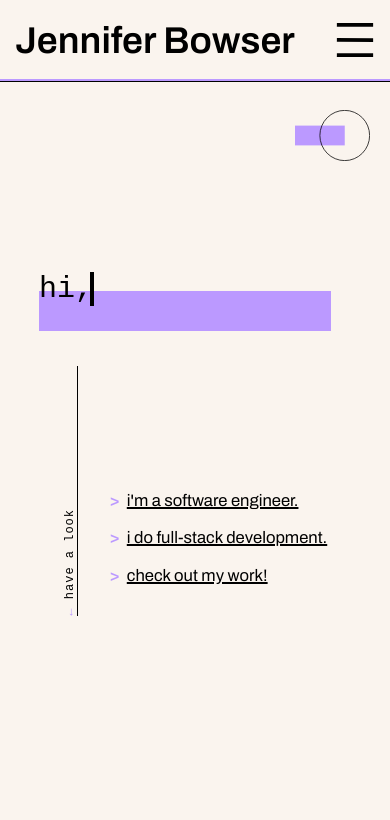
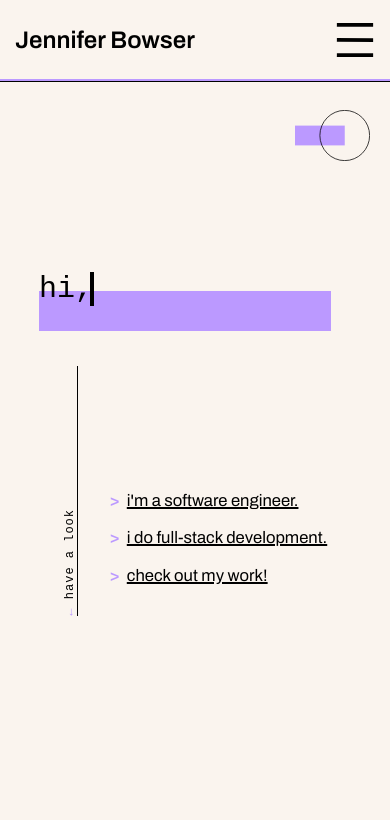
Before and after one commit to jennifer-bowser/jb-dev, a React (Vite) app: page / in a window 390 px wide. Shown: the top 820 px of the page. Built offline with nearby package versions, Linux system fonts and the light colour scheme; a web font is replaced by a local one.

Commit message:
update the up-arrow-icon to be thinner

```diff
--- a/src/components/navigation/Navbar/Navbar.css
+++ b/src/components/navigation/Navbar/Navbar.css
@@ -3,6 +3,7 @@
     background-color: var(--neutral-color);
     border-bottom: 2px solid var(--contrast-color);
     display: flex;
+    flex-wrap: nowrap;
     height: 82px;
     justify-content: space-between;
     object-fit: contain;
@@ -24,22 +25,41 @@
     top: 79px;
 }
 
+.Name-Logo {
+    font-weight: 600;
+    font-size: 28pt;
+    margin-right: 20px;
+}
+
+/*
 .Navbar-FullLogo {
     height: auto;
     margin-bottom: 5px;
     width: 300px;
     transition: var(--transition);
+} */
+
+@media (max-width: 825px) {
+    .Name-Logo {
+        font-size: 24pt;
+    }
+}
+
+@media (max-width: 500px) {
+    .Name-Logo {
+        font-size: 18pt;
+        margin-right: 10px;
+    }
 }
 
 @media (max-width: 750px) {
-    .Navbar-FullLogo {
+    /* .Navbar-FullLogo {
         width: 240px;
         margin-bottom: 0;
-    }
+    } */
 
     .Navbar {
         padding: 10px 15px;
-        flex-wrap: wrap;
         align-items: center;
     }
 }
--- a/src/components/navigation/Navbar/Navbar.jsx
+++ b/src/components/navigation/Navbar/Navbar.jsx
@@ -7,8 +7,7 @@ export default function Navbar({ sections }) {
 
     return (
         <div className="Navbar">
-            <div style={{ fontWeight: '600', fontSize: '28pt' }}> Jennifer Bowser</div>
-            {/* <img src={fullLogo} height="40" className="Navbar-FullLogo" /> */}
+            <div className="Name-Logo"> Jennifer Bowser</div>
             <NavMenu sections={sections} />
         </div >
     )
```
Also changed, not shown: src/assets/icons/up-arrow-icon.svg.
